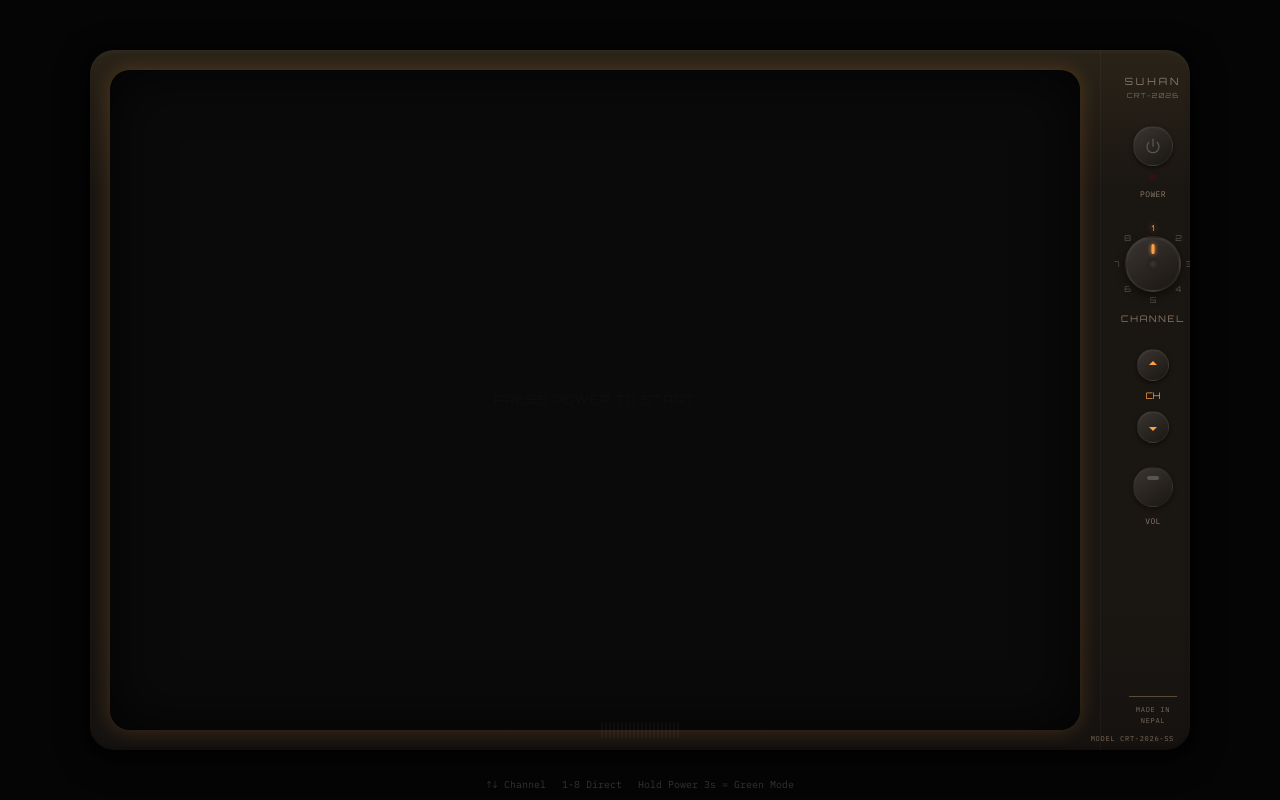
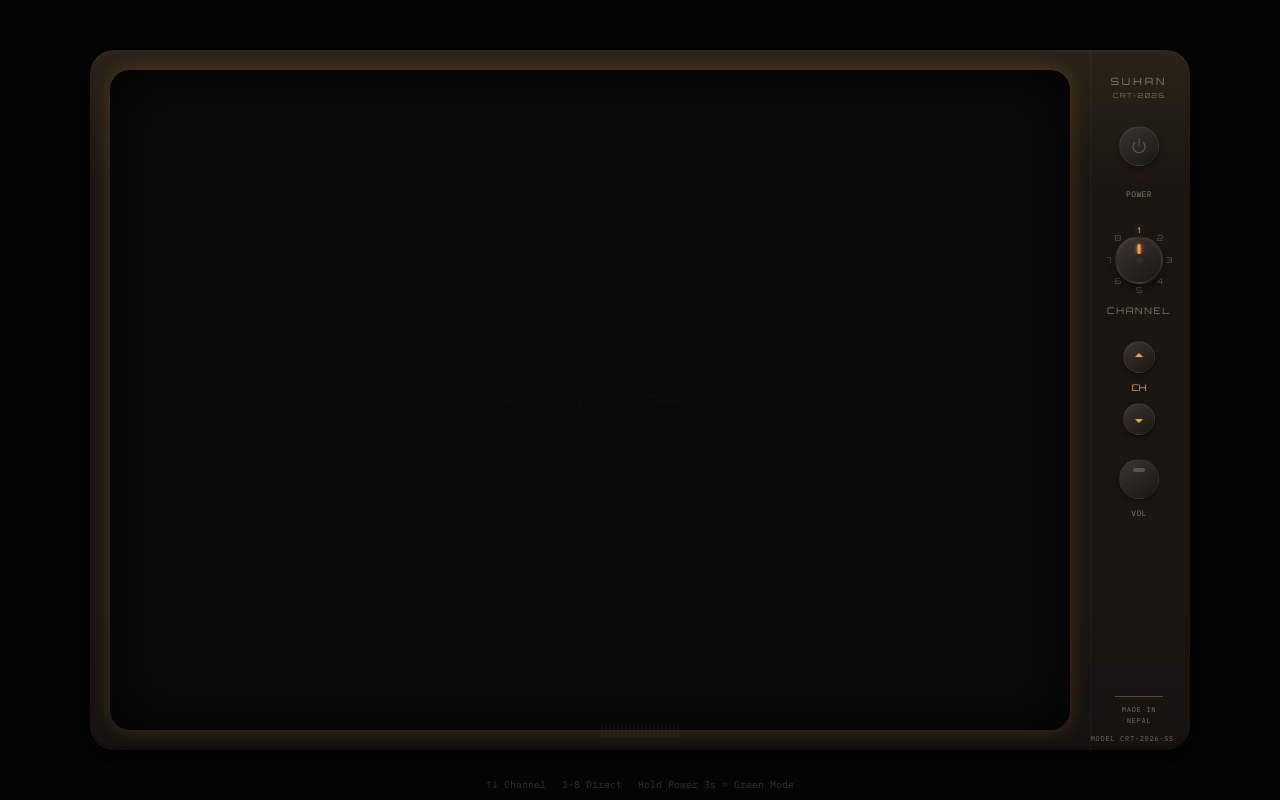
Before and after one commit to suhanstha09/SuhanShrestha_protfolio, a Next.js app: page / in a window 1280 px wide. Built offline with nearby package versions, Linux system fonts and the light colour scheme.

Commit message:
refactor RotaryDial and CRTMonitor components for improved sizing; update channel data to reflect accurate employment status

```diff
--- a/app/globals.css
+++ b/app/globals.css
@@ -248,8 +248,8 @@ body {
    Rotary Dial
    ═══════════════════════════════════════════════════ */
 .rotary-dial {
-  width: 56px;
-  height: 56px;
+  width: 48px;
+  height: 48px;
   border-radius: 50%;
   background: linear-gradient(145deg, #3a3530, #1a1612);
   border: 2px solid rgba(255, 255, 255, 0.05);
--- a/components/CRTMonitor.tsx
+++ b/components/CRTMonitor.tsx
@@ -314,7 +314,7 @@ export default function CRTMonitor() {
 
         {/* ═══════════ SIDE CONTROL PANEL ═══════════ */}
         <div
-          className="hidden md:flex w-[80px] lg:w-[90px] flex-shrink-0 border-l"
+          className="hidden md:flex w-[90px] lg:w-[100px] flex-shrink-0 border-l overflow-visible"
           style={{ borderColor: 'rgba(255,255,255,0.03)' }}
         >
           <TVControls
--- a/components/RotaryDial.tsx
+++ b/components/RotaryDial.tsx
@@ -120,13 +120,13 @@ export default function RotaryDial({
   return (
     <div className="flex flex-col items-center gap-2">
       {/* Channel numbers around the dial */}
-      <div className="relative h-[80px] w-[80px]">
+      <div className="relative h-[72px] w-[72px]">
         {/* Tick marks around the dial */}
         {Array.from({ length: totalChannels }, (_, i) => {
           const angle = (i * degreesPerChannel - 90) * (Math.PI / 180);
-          const radius = 36;
-          const x = 40 + radius * Math.cos(angle);
-          const y = 40 + radius * Math.sin(angle);
+          const radius = 30;
+          const x = 36 + radius * Math.cos(angle);
+          const y = 36 + radius * Math.sin(angle);
           const isActive = i + 1 === currentChannel;
 
           return (
--- a/lib/channelData.ts
+++ b/lib/channelData.ts
@@ -41,7 +41,7 @@ export const experiences = [
     title: 'Frontend Developer',
     company: 'ELZA.FUN',
     duration: '1 Year',
-    current: true,
+    current: false,
     responsibilities: [
       'Developed and maintained responsive, component-based UIs using React/Next.js, TypeScript, and modern CSS, ensuring fast load times and smooth interactions across desktop and mobile.',
       'Built interactive features for quiz and learning experiences (timers, question flows, result views), improving user engagement and completion rates through intuitive layouts and micro-interactions.',
```
